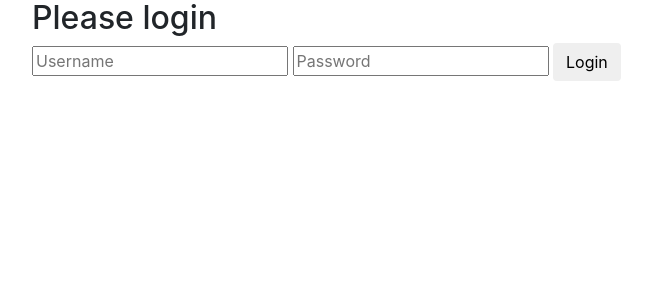
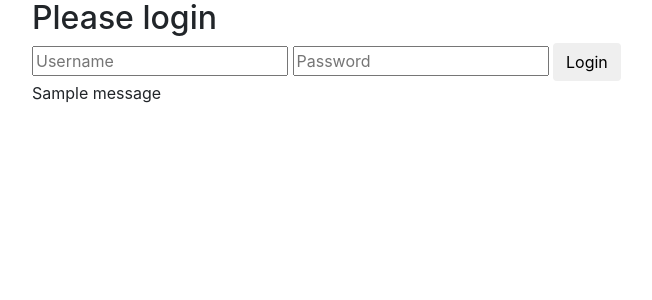
Before and after one commit to AndyDeany/flask-example-website, a Flask app: page /login in a window 1280 px wide. Shown: the top 300 px of the page, without its empty margins (53-705 px from the left). Run offline with Flask 2, Linux system fonts and the light colour scheme; one stand-in notice (Sample message) is shown; some libraries are stand-ins or nearby versions.

Commit message:
Add code to templates to allow flash messaging

```diff
--- a/templates/index.html
+++ b/templates/index.html
@@ -9,6 +9,9 @@
 <body>
   <div class="container">
     <h2>Welcome to the home page!</h2>
+    {% for message in get_flashed_messages() %}
+      <p>{{message}}</p>
+    {% endfor %}
   </div>
 </body>
 </html>
--- a/templates/login.html
+++ b/templates/login.html
@@ -19,6 +19,9 @@
     {% if error %}
       <p class="error"><strong>Error:</strong> {{error}}</p>
     {% endif %}
+    {% for message in get_flashed_messages() %}
+      <p>{{message}}</p>
+    {% endfor %}
   </div>
 </body>
 </html>
```
